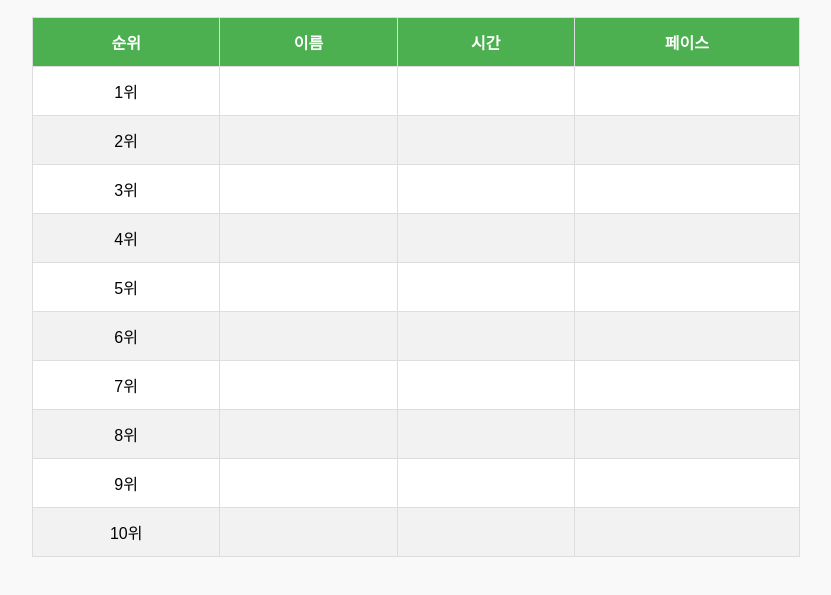
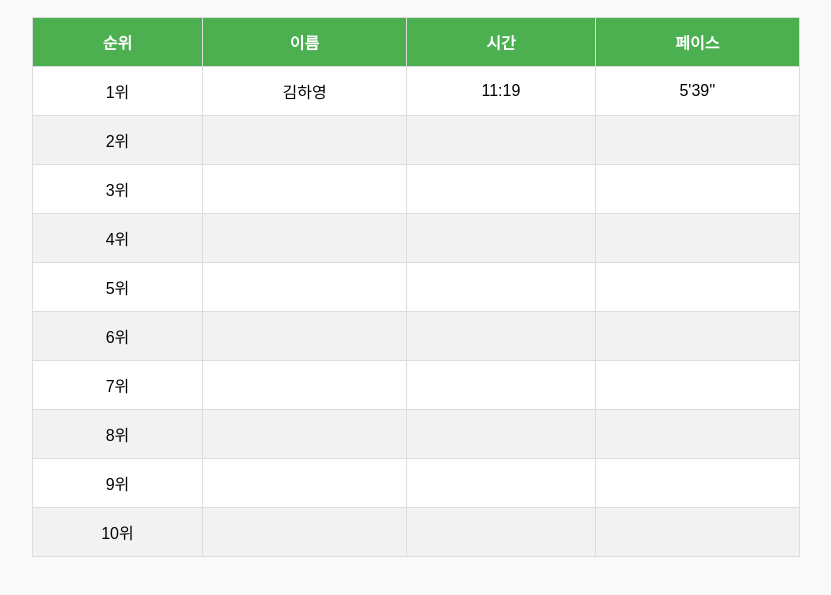
Before and after one commit to gkamp0/MBC_rankingboard_3, a plain HTML site: page ranking_board_women.html in a window 1280 px wide. Shown: the part 69-664 px from the top of the page, without its empty margins (224-1055 px from the left). Drawn offline with Linux system fonts and the light colour scheme.

Commit message:
Update ranking_board_women.html

```diff
--- a/ranking_board_women.html
+++ b/ranking_board_women.html
@@ -53,9 +53,9 @@
         <tbody>
             <tr>
                 <td>1위</td>
-                <td></td>
-                <td></td>
-                <td></td>
+                <td>김하영</td>
+                <td>11:19</td>
+                <td>5'39''</td>
             </tr>
             <tr>
                 <td>2위</td>
```
